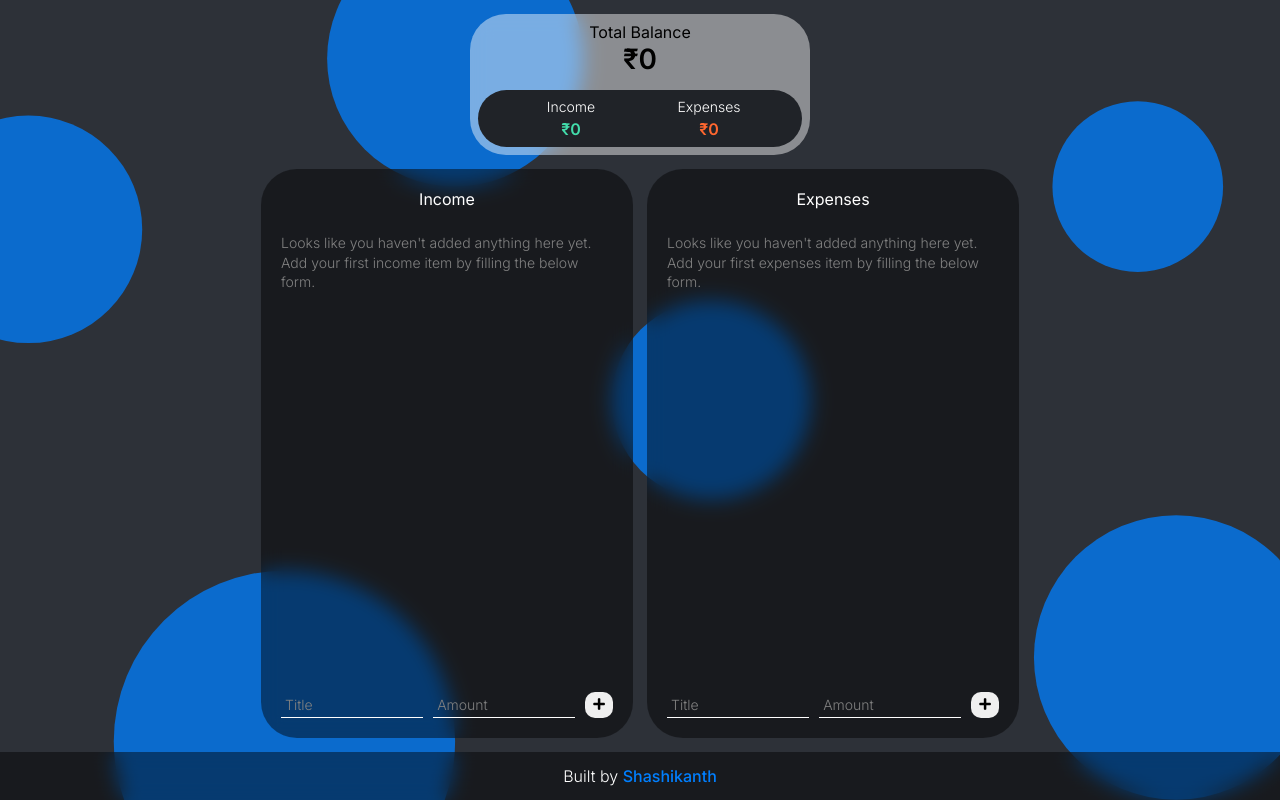
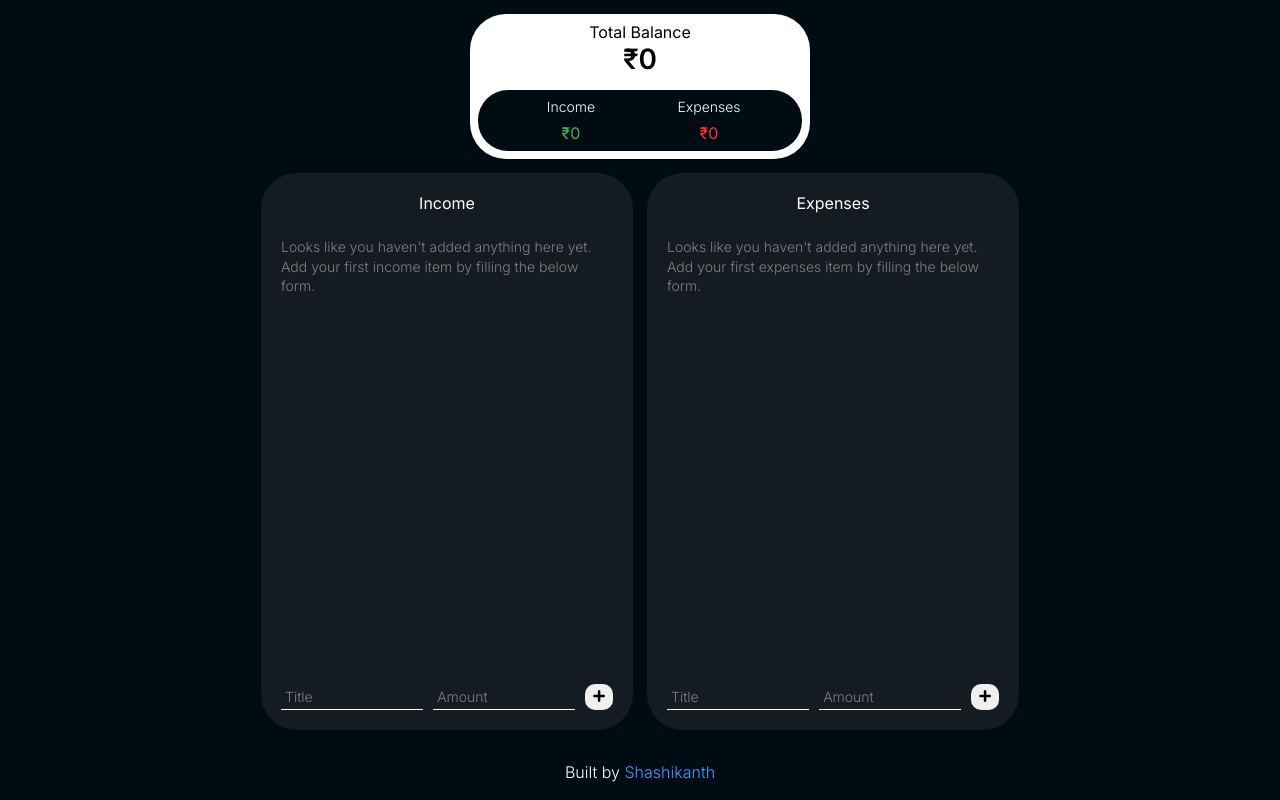
Before and after one commit to shashiirk/budgeting, a React (Create React App) app: page / in a window 1280 px wide. Built offline with nearby package versions, Linux system fonts and the light colour scheme.

Commit message:
revamped the colors

```diff
--- a/src/App.css
+++ b/src/App.css
@@ -1,7 +1,7 @@
 .container {
   max-width: 800px;
   width: 100%;
-  height: calc(100vh - 48px);
+  height: calc(100vh - 56px);
   padding: 14px;
   margin: auto;
   display: flex;
--- a/src/components/BudgetItem/BudgetItem.module.css
+++ b/src/components/BudgetItem/BudgetItem.module.css
@@ -22,11 +22,11 @@
 }
 
 .income-amount {
-  color: #42dcab;
+  color: #44b257;
 }
 
 .expenses-amount {
-  color: #ff672f;
+  color: #ff2f2f;
 }
 
 .delete {
--- a/src/components/BudgetList/BudgetList.module.css
+++ b/src/components/BudgetList/BudgetList.module.css
@@ -17,7 +17,7 @@
 
 .list::-webkit-scrollbar-thumb {
   border-radius: 10px;
-  background-color: #606060;
+  background-color: #2b3237;
 }
 
 .empty {
--- a/src/components/DesktopDashboard/DesktopDashboard.module.css
+++ b/src/components/DesktopDashboard/DesktopDashboard.module.css
@@ -5,9 +5,7 @@
 }
 
 .board {
-  background-color: rgba(0, 0, 0, 0.45);
-  -webkit-backdrop-filter: blur(10px);
-  backdrop-filter: blur(10px);
+  background-color: #141c21;
   width: 100%;
   height: 100%;
   flex-grow: 1;
--- a/src/components/Footer/Footer.module.css
+++ b/src/components/Footer/Footer.module.css
@@ -1,26 +1,23 @@
 .footer {
-  background-color: rgba(0, 0, 0, 0.45);
-  -webkit-backdrop-filter: blur(10px);
-  backdrop-filter: blur(10px);
+  /* background-color: rgba(0, 0, 0, 0.45); */
   text-align: center;
-  padding: 14px;
+  padding: 18px;
   font-weight: 300;
 }
 
 .footer a {
-  font-weight: 500;
   text-decoration: none;
-  color: #007fff;
+  color: #449cff;
 }
 
 @media (hover: hover) {
   .footer a:hover {
-    text-decoration: underline 1px #007fff solid;
+    text-decoration: underline 1px #449cff solid;
   }
 }
 
 @media (hover: none) {
   .footer a:active {
-    text-decoration: underline 1px #007fff solid;
+    text-decoration: underline 1px #449cff solid;
   }
 }
--- a/src/components/MobileDashboard/MobileDashboard.module.css
+++ b/src/components/MobileDashboard/MobileDashboard.module.css
@@ -2,9 +2,7 @@
   width: 100%;
   height: 0;
   flex-grow: 1;
-  background-color: rgba(0, 0, 0, 0.45);
-  -webkit-backdrop-filter: blur(10px);
-  backdrop-filter: blur(10px);
+  background-color: #141c21;
   padding: 10px;
   border-radius: 36px;
   display: flex;
--- a/src/components/Overview/Overview.module.css
+++ b/src/components/Overview/Overview.module.css
@@ -1,7 +1,5 @@
 .overview {
-  background-color: rgba(255, 255, 255, 0.45);
-  -webkit-backdrop-filter: blur(10px);
-  backdrop-filter: blur(10px);
+  background-color: white;
   width: 340px;
   margin: 0 auto 14px;
   padding: 8px;
@@ -25,7 +23,7 @@
 }
 
 .income-expense {
-  background-color: #202328;
+  background-color: #000c13;
   padding: 8px 24px;
   display: flex;
   border-radius: 30px;
@@ -38,8 +36,7 @@
 
 .income-expense .amount {
   font-size: 16px;
-  font-weight: 600;
-  margin-top: 4px;
+  margin-top: 8px;
 }
 
 .income,
@@ -49,11 +46,11 @@
 }
 
 .income .amount {
-  color: #42dcab;
+  color: #44b257;
 }
 
 .expense .amount {
-  color: #ff672f;
+  color: #ff2f2f;
 }
 
 @media (max-width: 600px) {
--- a/src/index.css
+++ b/src/index.css
@@ -5,20 +5,10 @@
 }
 
 body {
-  background-image: url(./assets/bg.svg);
-  background-color: #2d3138;
-  background-position: center;
-  background-repeat: no-repeat;
-  background-size: cover;
+  background-color: #000c13;
   color: white;
   font-family: 'Inter', sans-serif;
   height: 100vh;
   overflow-x: hidden;
   -webkit-tap-highlight-color: transparent;
 }
-
-@media (max-width: 600px) {
-  body {
-    background: #2d3138;
-  }
-}
```
